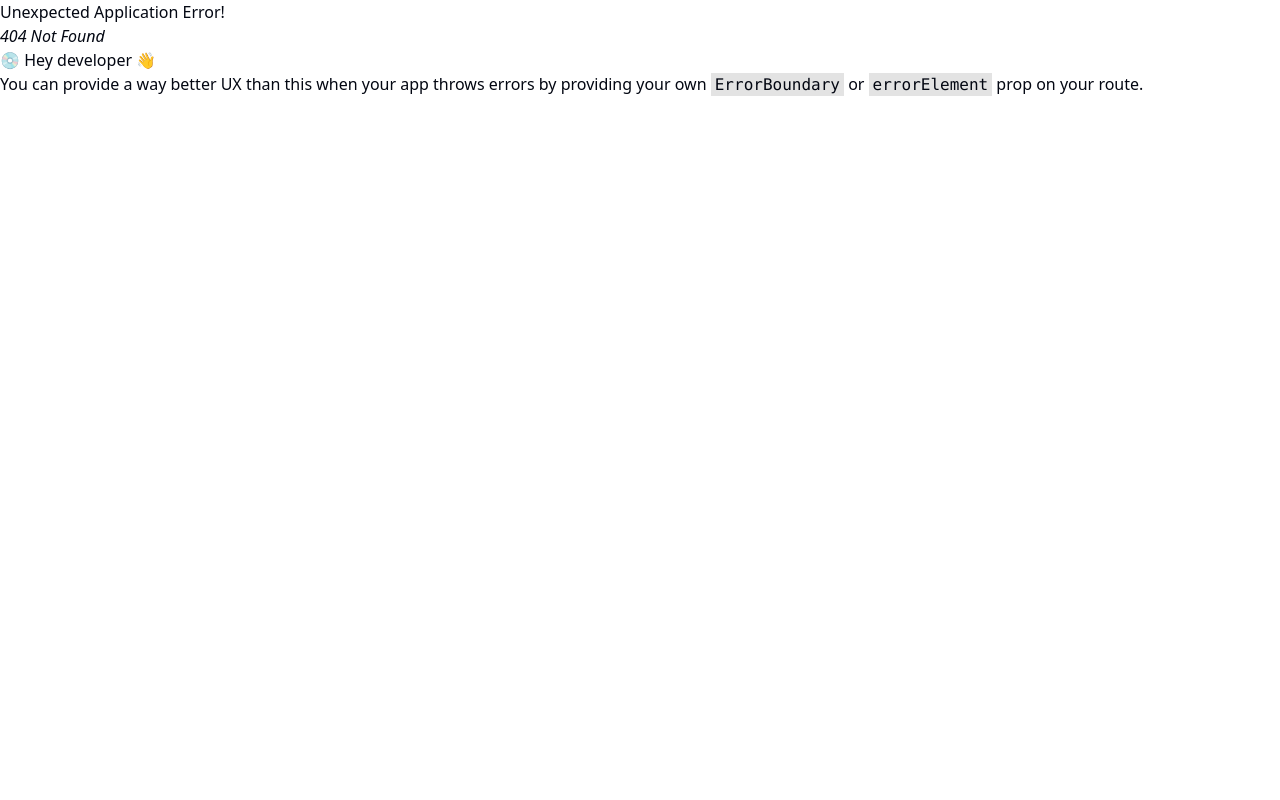
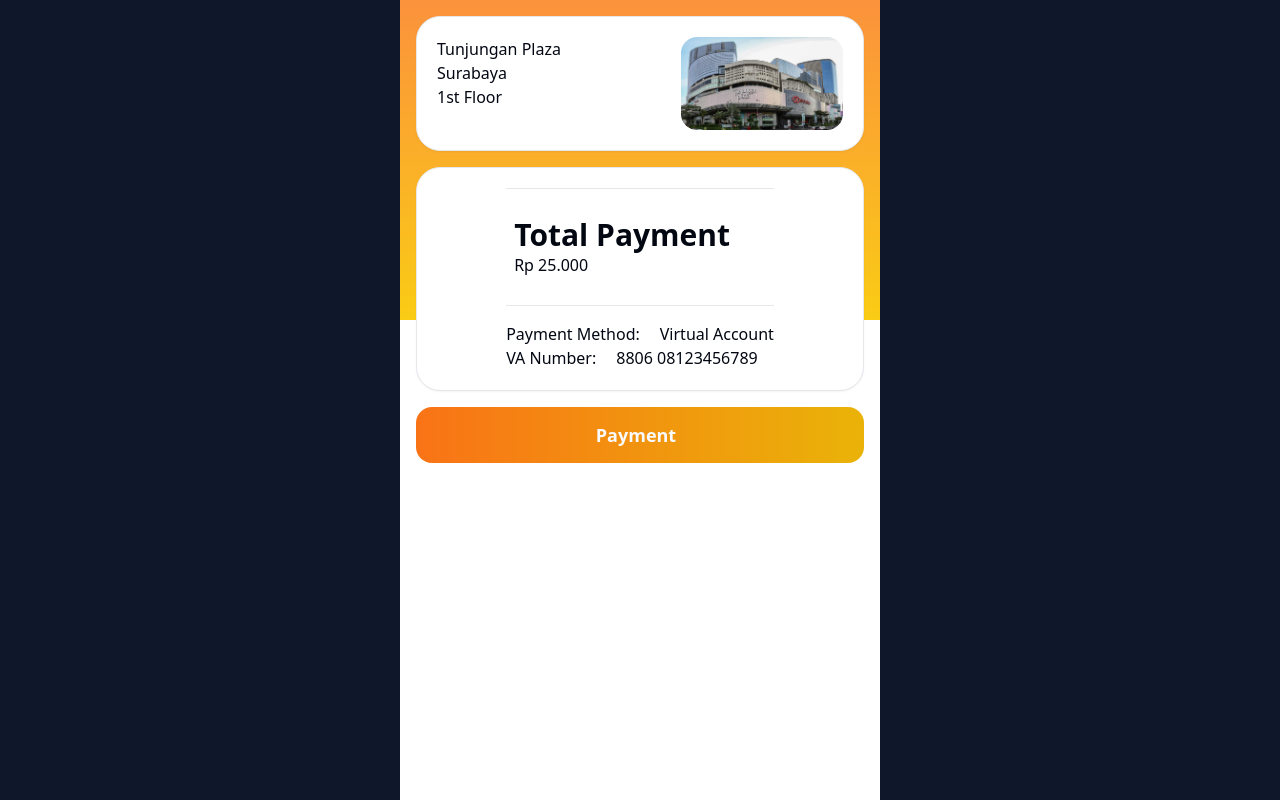
Before and after one commit to channz/parkify-FE, a React (Vite) app: page /detail-payment in a window 1280 px wide. Before the commit this address had no page. Built offline with nearby package versions, Linux system fonts and the light colour scheme.

Commit message:
feat: slicing parking history, parking location and detail payment

```diff
--- a/src/components/detail-card2.tsx
+++ b/src/components/detail-card2.tsx
@@ -11,10 +11,10 @@
   const { location_name, city, floor, cover_image } = props;
 
   return (
-    <Card>
-      <CardContent>
+    <Card className="rounded-3xl">
+      <CardContent className="flex p-5">
         <div className="flex">
-          <div className="flex flex-col">
+          <div className="flex flex-col w-3/5">
             <div className="flex flex-col">
               <h2>{location_name}</h2>
               <p>{city}</p>
@@ -23,8 +23,11 @@
               <p>{floor}</p>
             </div>
           </div>
-          <div className="flex flex-col">
-            <img src={cover_image} alt={location_name} />
+          <div className="flex w-2/5">
+            <img
+            className="h-full w-auto object-cover rounded-2xl"
+            src={cover_image}
+            alt={location_name} />
           </div>
         </div>
       </CardContent>
--- /dev/null
+++ b/src/components/history-location.tsx
@@ -0,0 +1,27 @@
+
+
+interface HistoryItemsProps {
+    date: string;
+    name: string;
+    location: string;
+    price: string;
+}
+
+const HistoryLocation = ({date, name, location, price}: HistoryItemsProps) => {
+    return (
+
+            <div className="flex gap-12 justify-between items-start px-5 pt-2.5 pb-5 mt-4 w-full rounded-2xl shadow-sm bg-stone-50">
+                <div className="flex flex-col text-xs text-zinc-500">
+                    <div className="text-xs font-semibold text-neutral-900">{date}</div>
+                    <div className="mt-3.5">{name}</div>
+                    <div>{location}</div>
+                </div>
+                <div className="text-xs font-semibold text-neutral-900">
+                    {price}
+                </div>
+            </div>
+
+    );
+};
+
+export default  HistoryLocation;
--- /dev/null
+++ b/src/components/upload-image-loccation.tsx
@@ -0,0 +1,26 @@
+import { Card, CardContent } from "./ui/card";
+
+interface Props {
+    image: string;
+}
+
+function ImageLocation ({image}: Props) {
+    return (
+        <Card className="rounded-3xl">
+            <CardContent className="flex">
+            <div className="flex gap-5 justify-between px-20 py-10 text-base font-semibold leading-7 bg-white rounded-2xl shadow-sm max-w-[356px] text-zinc-600">
+                <img
+                src={image}
+                alt="Add picture"
+                className="shrink-0 w-14 aspect-square"
+                />
+                <div className="my-auto">
+                    Add Picture
+                </div>
+            </div>
+            </CardContent>
+        </Card>
+    );
+};
+
+export default  ImageLocation;
--- a/src/pages/parking/parking-history.tsx
+++ b/src/pages/parking/parking-history.tsx
@@ -1,15 +1,34 @@
 import Layout from "@/components/layout";
-import { Input } from "@/components/ui/input";
+import HistoryLocation from "@/components/history-location";
 
-const SelectLocation = () => {
+const ParkingHistory = () => {
+  const parkingHistoryData = [
+    {
+      date: "Yesterday 12.00",
+      name: "Car Park",
+      location: "Tunjungan Plaza, Surabaya",
+      price: "Rp 25.000",
+    }
+  ]
+
   return (
     <Layout>
       <div className="flex flex-col p-4 space-y-4 overflow-auto">
-        <Input placeholder="Find parking place" type="search" />
-
+        <section className="flex flex-col px-5 max-w-[368px]">
+          <h2 className="w-full text-sm font-bold text-black">Parking History</h2>
+            {parkingHistoryData.map((item, index) => (
+              <HistoryLocation
+                key={index}
+                date={item.date}
+                name={item.name}
+                location={item.location}
+                price={item.price}
+              />
+            ))}
+        </section>
       </div>
     </Layout>
   );
 };
 
-export default SelectLocation;
+export default ParkingHistory;
--- a/src/pages/parking/parking-location.tsx
+++ b/src/pages/parking/parking-location.tsx
@@ -4,6 +4,7 @@
 import { Form } from "@/components/ui/form";
 import { CustomFormField } from "@/components/custom-formfield";
 import { useForm } from "react-hook-form";
+import ImageLocation from "@/components/upload-image-loccation";
 
 const ParkingLocation = () => {
 
@@ -25,7 +26,7 @@
             <CustomFormField control={form.control} name="fullName" label="Full Name">
               {(field) => (
                 <Input
-                  placeholder="Enter your full name"
+                  placeholder="Enter your fullname"
                   value={field.value as string}
                 />
               )}
@@ -39,8 +40,9 @@
               )}
             </CustomFormField>
 
-
-
+            <ImageLocation
+              image={"/image.png"}
+            />
             <div className="flex flex-col">
                   <ButtonSubmit button_value="Confirm" button_icon="" />
             </div>
--- a/src/pages/parking/select-location.tsx
+++ b/src/pages/parking/select-location.tsx
@@ -12,7 +12,7 @@
           id={1}
           location_name={"Tunjungan Plaza"}
           city={"Surabaya"}
-          cover_image={"/public/tunjungan-plaza.jpg"}
+          cover_image={"/tunjungan-plaza.jpg"}
           space={"Available"}
         />
       </div>
--- a/src/pages/payment/detail-payment.tsx
+++ b/src/pages/payment/detail-payment.tsx
@@ -7,8 +7,8 @@
 const DetailPayment = () => {
   return (
     <Layout>
-      <div className="h-2/5 bg-gradient-to-b from-orange-400 to-yellow-400">
-        <div className="flex flex-col p-4 space-y-5 w-full">
+      <div className="h-2/5 bg-gradient-to-b from-orange-400 to-yellow-400 relative w-full">
+        <div className="flex flex-col p-4 space-y-4">
         <DetailCard2
             key={1}
             location_name={"Tunjungan Plaza"}
@@ -19,23 +19,21 @@
           <Card className="flex rounded-3xl">
             <CardContent className="px-4 py-5 m-auto space-y-4">
               <Separator />
-              <div className="flex">
+              <div className="flex gap-4 items-start justify-normal px-2 pt-3 pb-3 mt-2 w-full">
                 <div className="flex flex-col">
                   <p className="font-semibold text-3xl">Total Payment</p>
                   <p className="font-medium text-base">Rp 25.000</p>
                 </div>
               </div>
               <Separator />
-              <div className="flex">
-                <div className="flex flex-col w-1/2">
-                  <p className="font-normal text-base">Payment Method:
-                        <p className="font-medium text-base">Virtual Account</p>
-                  </p>
+              <div className="flex flex-col w-auto">
+                <div className="flex flex-row space-x-5">
+                  <p className="font-normal text-base">Payment Method: </p>
+                  <p className="font-medium text-base"> Virtual Account</p>
                 </div>
-                <div className="flex flex-col w-1/2">
-                  <p className="font-normal text-base">VA Number:
-                        <p className="font-medium text-base">8806 08123456789</p>
-                  </p>
+                <div className="flex flex-row space-x-5">
+                  <p className="font-normal text-base">VA Number: </p>
+                  <p className="font-medium text-base"> 8806 08123456789</p>
                 </div>
               </div>
             </CardContent>
--- a/src/pages/qr/index.tsx
+++ b/src/pages/qr/index.tsx
@@ -4,7 +4,7 @@
 import { Separator } from "@/components/ui/separator";
 import QRCode from "react-qr-code";
 
-const EntryQR = () => {
+const QRPage = () => {
   return (
     <Layout>
       <div className="h-2/5 bg-gradient-to-b from-orange-400 to-yellow-400">
@@ -57,4 +57,4 @@
   );
 };
 
-export default EntryQR;
+export default QRPage;
```
Also changed, not shown: src/routes/index.tsx (+15 -0 lines), public/image.png (added).
